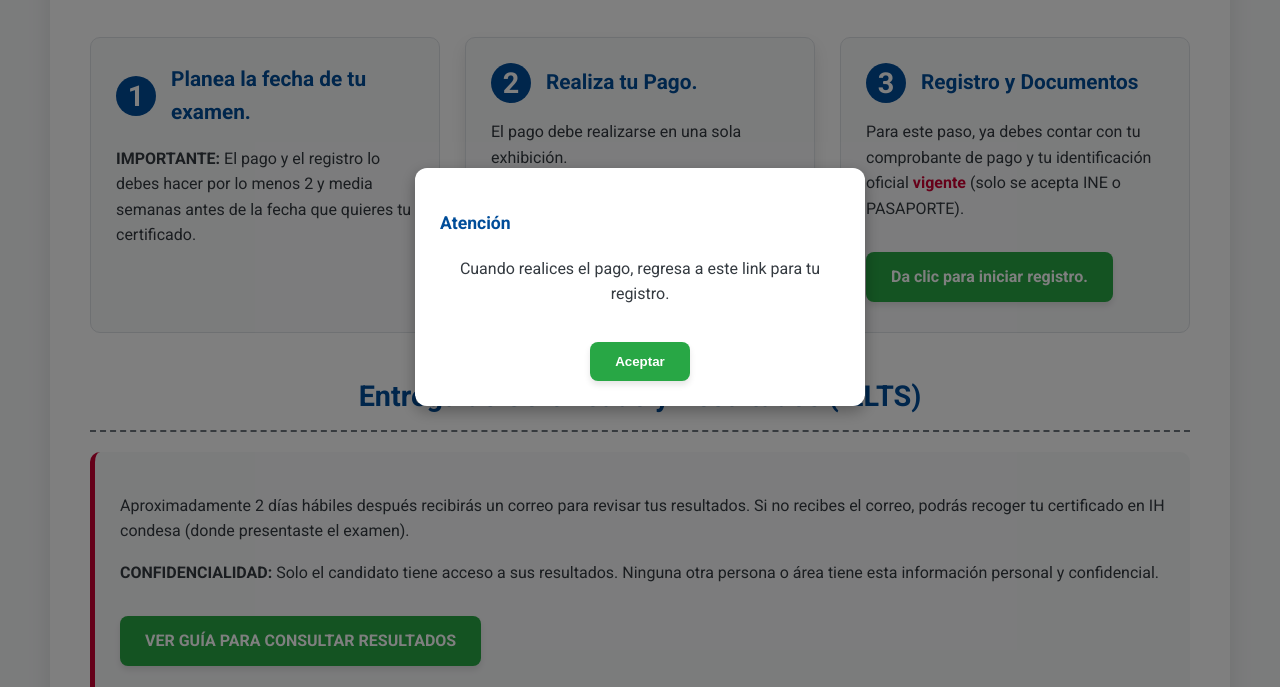
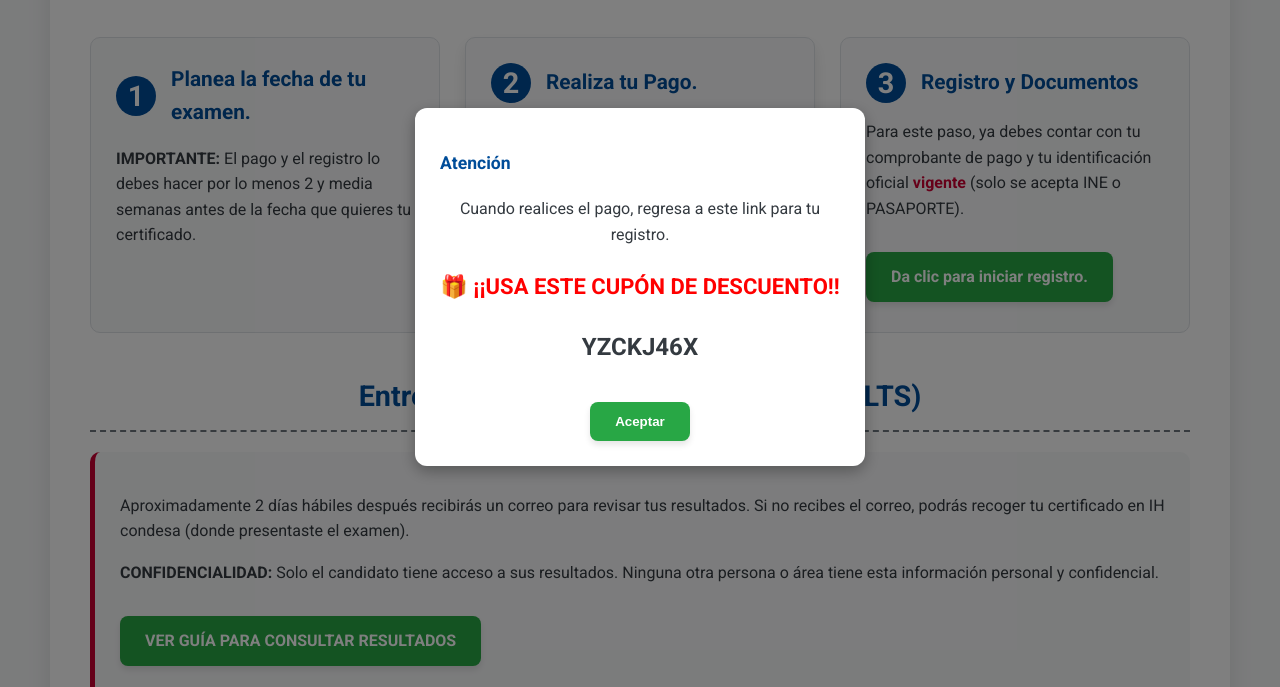
Before and after one commit to lvsihmx/certificadoih, a plain HTML site: page img/convexvalle.html in a window 1280 px wide. Both pictures are taken after a click on the button "IR AL LINK DE PAGO". Shown: the part 571-1258 px from the top of the page. Drawn offline with Linux system fonts and the light colour scheme.

Commit message:
Include discount coupon in payment instructions
Added a discount coupon section to the payment step.

```diff
--- a/img/convexvalle.html
+++ b/img/convexvalle.html
@@ -278,6 +278,16 @@
                 <div class="popup-content">
                     <h3>Atención</h3>
                     <p>Cuando realices el pago, regresa a este link para tu registro.</p>
+<p style="color:red; font-size:22px; font-weight:bold;">
+  🎁 ¡¡USA ESTE CUPÓN DE DESCUENTO!!
+</p>
+
+<p style="font-size:24px; font-weight:bold;">
+  YZCKJ46X
+</p>
+
+
+
                     <button class="btn btn-green" id="btnAceptar">Aceptar</button>
                 </div>
             </div>
```
